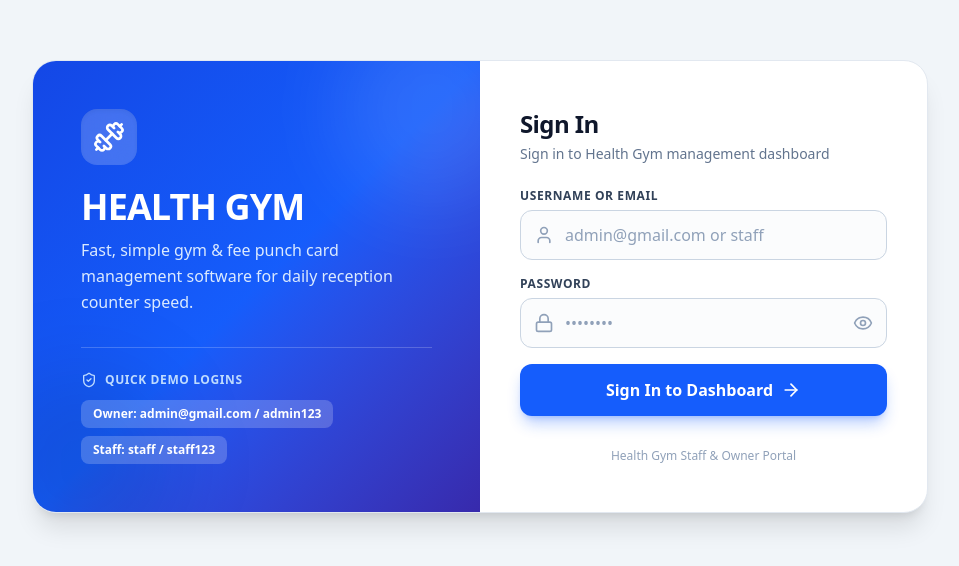
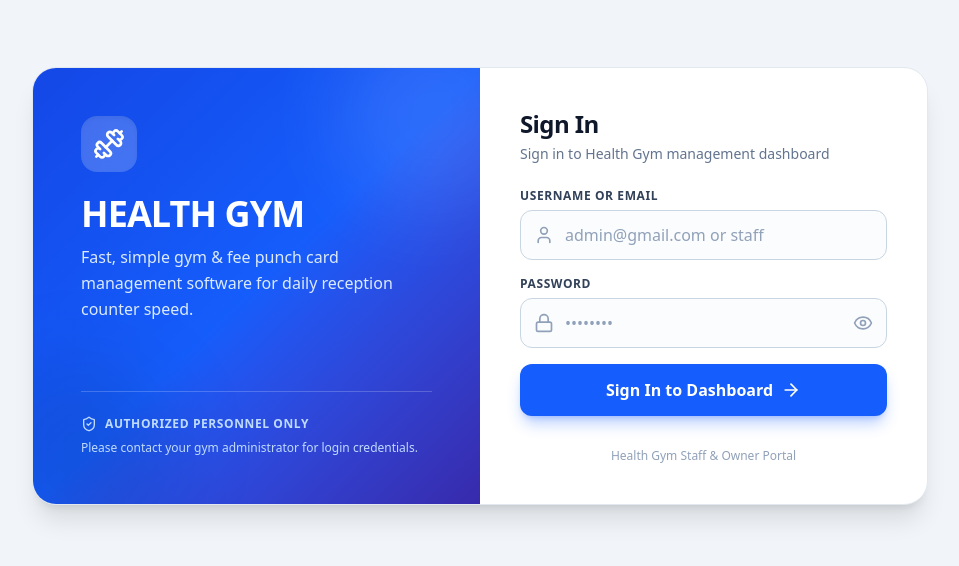
Before and after one commit to eazydashboards/EazyDashboard, a React (Vite) app: page /login in a window 1280 px wide. Shown: the part 114-680 px from the top of the page, without its empty margins (160-1119 px from the left). Built offline with nearby package versions, Linux system fonts and the light colour scheme.

Commit message:
Fix Frontend

```diff
--- a/src/pages/Login.jsx
+++ b/src/pages/Login.jsx
@@ -35,11 +35,6 @@ const Login = () => {
     }
   };
 
-  const fillDemo = (u, p) => {
-    setUsername(u);
-    setPassword(p);
-  };
-
   return (
     <div className="min-h-screen bg-slate-100 flex items-center justify-center p-4 sm:p-6 lg:p-8">
       <div className="w-full max-w-4xl bg-white rounded-3xl shadow-xl overflow-hidden grid grid-cols-1 md:grid-cols-2 border border-slate-200">
@@ -60,26 +55,13 @@ const Login = () => {
             </p>
           </div>
 
-          <div className="relative z-10 mt-8 space-y-3 pt-6 border-t border-white/20">
+          <div className="relative z-10 mt-8 pt-6 border-t border-white/20">
             <div className="flex items-center gap-2 text-xs font-semibold uppercase tracking-wider text-blue-200">
-              <ShieldCheck className="w-4 h-4" /> Quick Demo Logins
+              <ShieldCheck className="w-4 h-4" /> Authorized Personnel Only
             </div>
-            <div className="flex flex-wrap gap-2">
-              <button
-                type="button"
-                onClick={() => fillDemo("admin@gmail.com", "admin123")}
-                className="px-3 py-1.5 rounded-lg bg-white/20 hover:bg-white/30 text-xs font-bold transition-all cursor-pointer"
-              >
-                Owner: admin@gmail.com / admin123
-              </button>
-              <button
-                type="button"
-                onClick={() => fillDemo("staff", "staff123")}
-                className="px-3 py-1.5 rounded-lg bg-white/20 hover:bg-white/30 text-xs font-bold transition-all cursor-pointer"
-              >
-                Staff: staff / staff123
-              </button>
-            </div>
+            <p className="text-blue-200 text-xs mt-2">
+              Please contact your gym administrator for login credentials.
+            </p>
           </div>
         </div>
 
```
